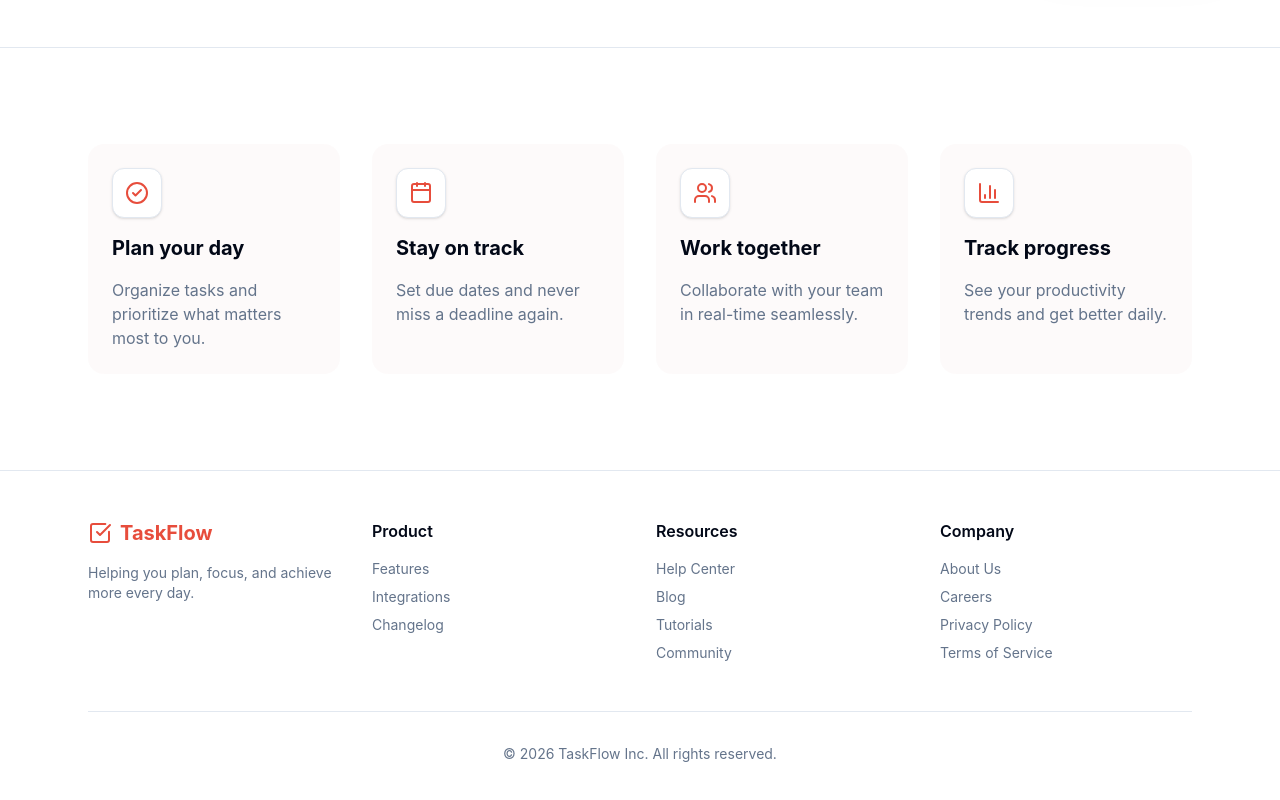
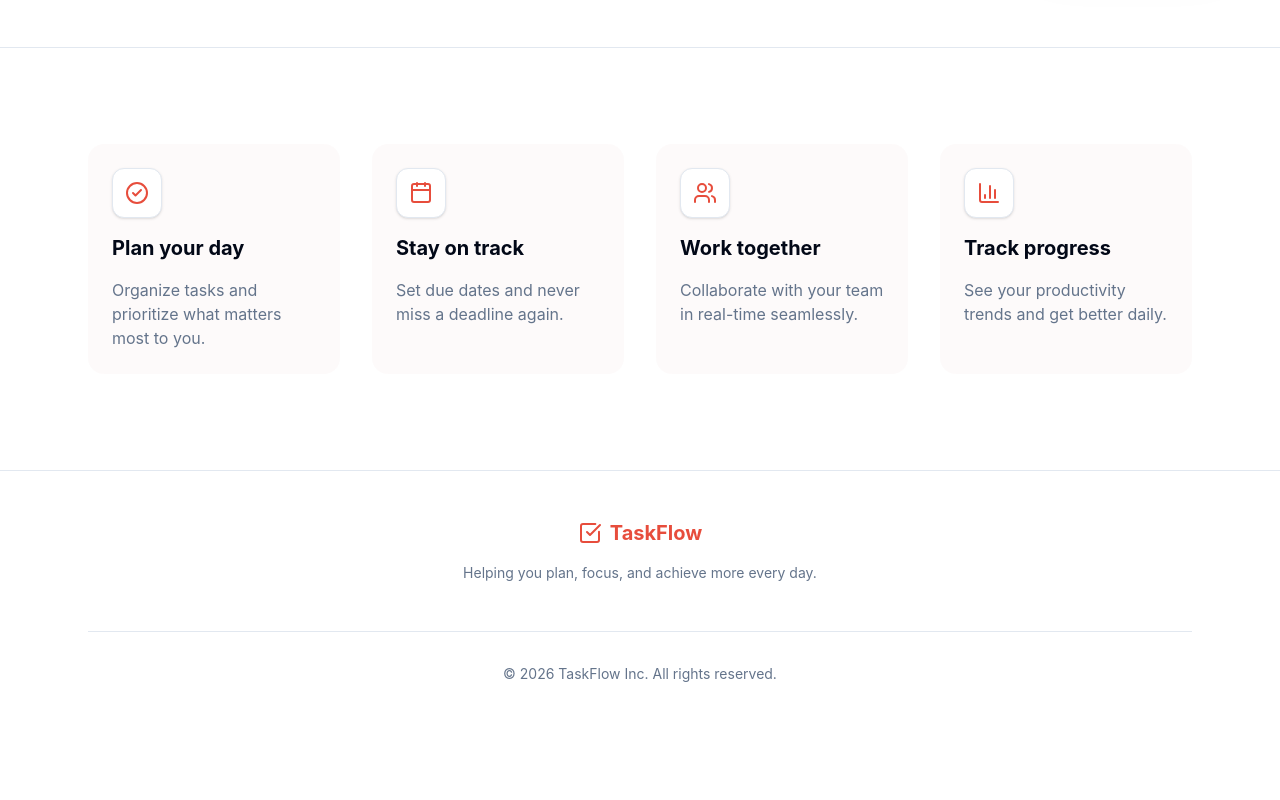
Before and after one commit to trghcj/TaskFlow, a React (Vite) app in the folder frontend/: page / in a window 1280 px wide. Shown: the part 710-1510 px from the top of the page. After the commit the page ends 1442 px from the top, so only its background shows below. Built offline with nearby package versions, Linux system fonts and the light colour scheme.

Commit message:
Refactor: remove extra columns from footer

```diff
--- a/frontend/src/pages/LandingPage.tsx
+++ b/frontend/src/pages/LandingPage.tsx
@@ -142,41 +142,13 @@ export function LandingPage() {
 
       <footer className="border-t bg-white py-12">
         <div className="container mx-auto max-w-6xl px-4 md:px-6">
-          <div className="grid gap-8 md:grid-cols-4">
-            <div className="space-y-4">
-              <div className="flex items-center gap-2 text-primary font-bold text-xl">
-                <CheckSquare className="h-6 w-6" /> TaskFlow
-              </div>
-              <p className="text-sm text-muted-foreground">
-                Helping you plan, focus, and achieve more every day.
-              </p>
+          <div className="flex flex-col items-center justify-center space-y-4 text-center">
+            <div className="flex items-center gap-2 text-primary font-bold text-xl">
+              <CheckSquare className="h-6 w-6" /> TaskFlow
             </div>
-            <div>
-              <h4 className="font-semibold mb-4">Product</h4>
-              <ul className="space-y-2 text-sm text-muted-foreground">
-                <li><Link to="#" className="hover:text-primary">Features</Link></li>
-                <li><Link to="#" className="hover:text-primary">Integrations</Link></li>
-                <li><Link to="#" className="hover:text-primary">Changelog</Link></li>
-              </ul>
-            </div>
-            <div>
-              <h4 className="font-semibold mb-4">Resources</h4>
-              <ul className="space-y-2 text-sm text-muted-foreground">
-                <li><Link to="#" className="hover:text-primary">Help Center</Link></li>
-                <li><Link to="#" className="hover:text-primary">Blog</Link></li>
-                <li><Link to="#" className="hover:text-primary">Tutorials</Link></li>
-                <li><Link to="#" className="hover:text-primary">Community</Link></li>
-              </ul>
-            </div>
-            <div>
-              <h4 className="font-semibold mb-4">Company</h4>
-              <ul className="space-y-2 text-sm text-muted-foreground">
-                <li><Link to="#" className="hover:text-primary">About Us</Link></li>
-                <li><Link to="#" className="hover:text-primary">Careers</Link></li>
-                <li><Link to="#" className="hover:text-primary">Privacy Policy</Link></li>
-                <li><Link to="#" className="hover:text-primary">Terms of Service</Link></li>
-              </ul>
-            </div>
+            <p className="text-sm text-muted-foreground">
+              Helping you plan, focus, and achieve more every day.
+            </p>
           </div>
           <div className="mt-12 border-t pt-8 text-center text-sm text-muted-foreground">
             © {new Date().getFullYear()} TaskFlow Inc. All rights reserved.
```
